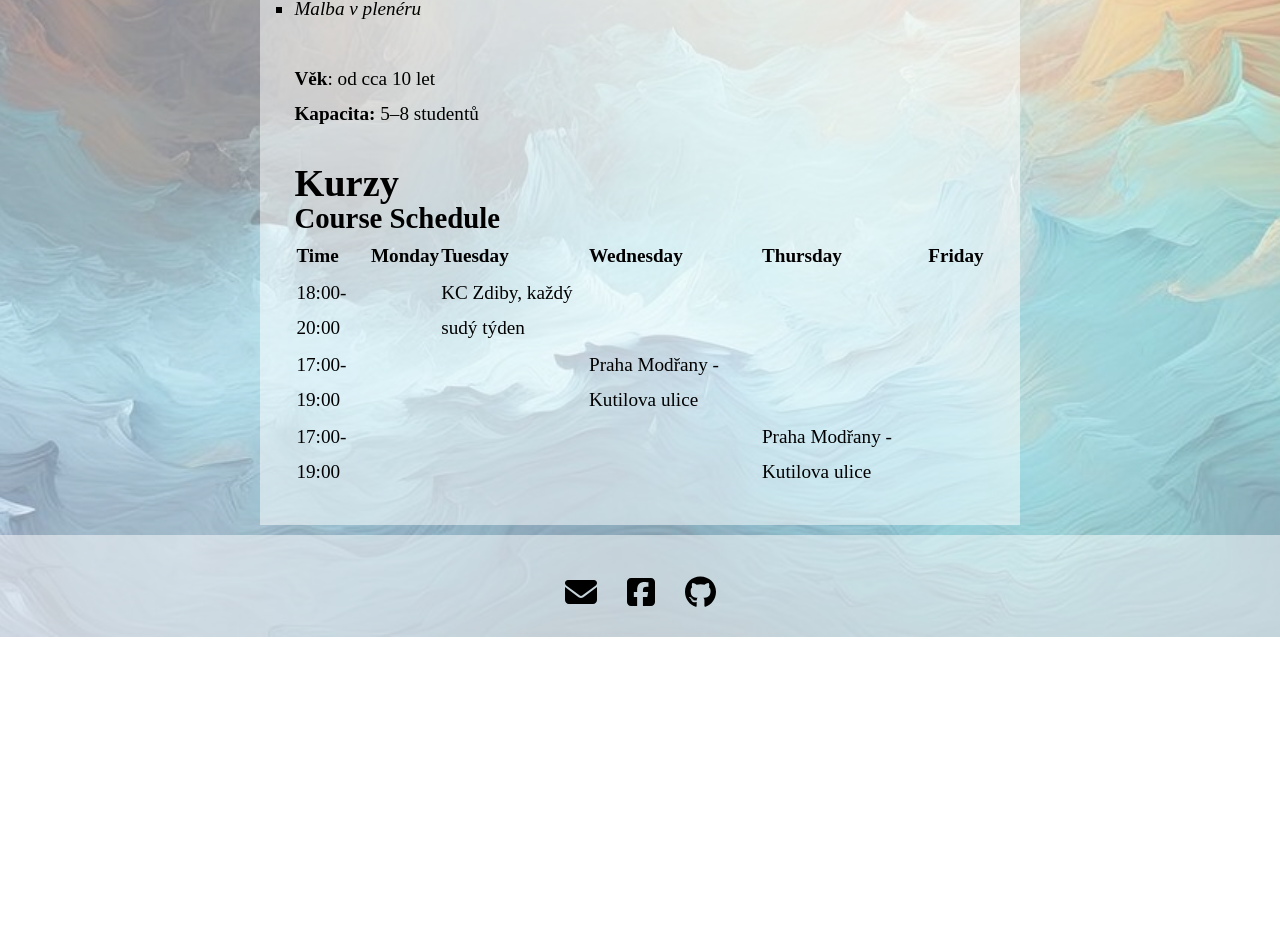
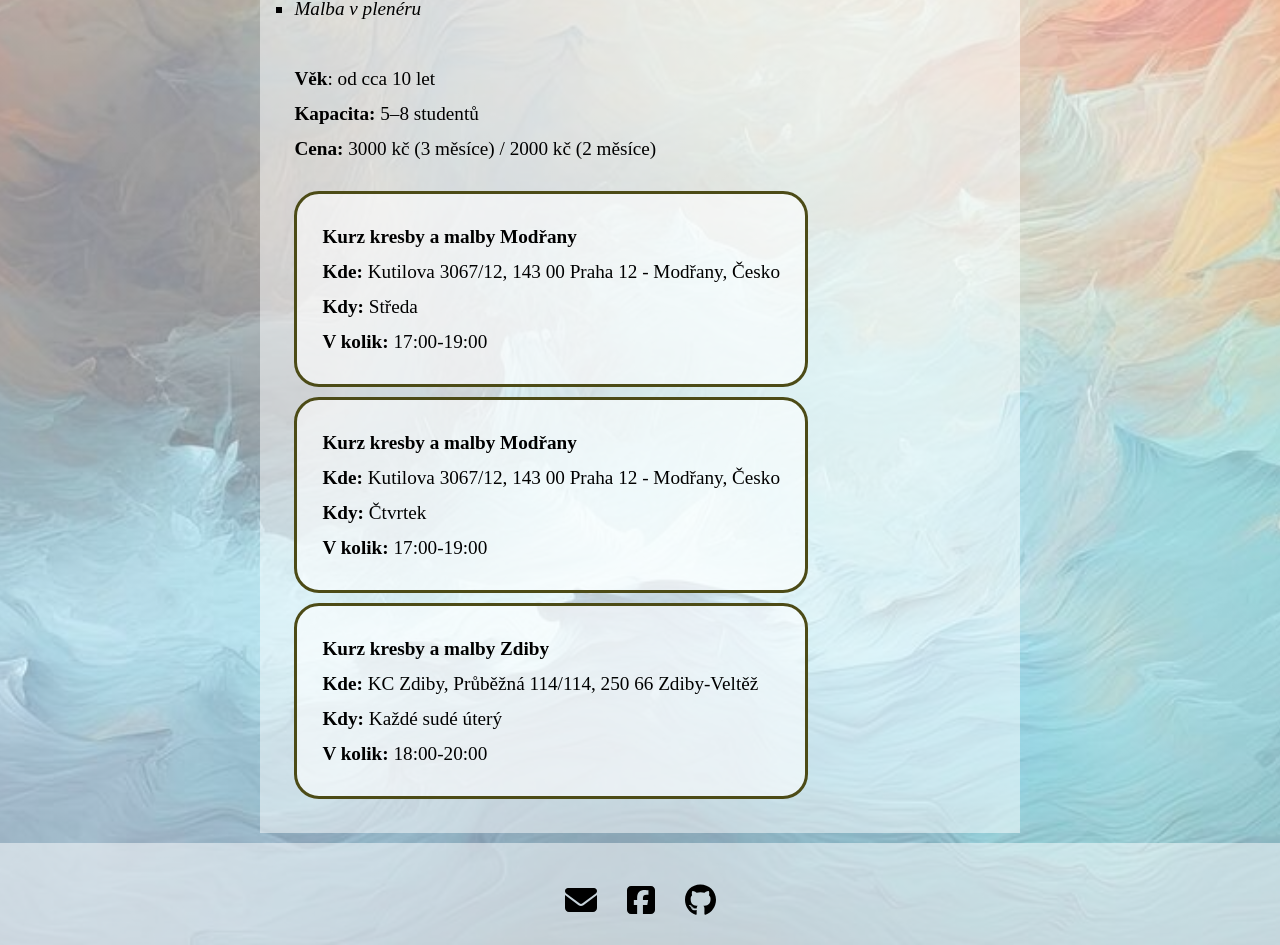
Before and after one commit to pulcovamon/tvorive-kurzy, a React (Vite) app: page /info in a window 1280 px wide. Shown: the part 837-1782 px from the top of the page. Before the commit the page ends 1474 px from the top, so only its background shows below. Built offline with nearby package versions, Linux system fonts and the light colour scheme; the HTML template or start-up script is replaced by a standard one; a web font is replaced by a local one.

Commit message:
update info page

```diff
--- a/package.json
+++ b/package.json
@@ -20,7 +20,9 @@
     "@fortawesome/react-fontawesome": "^0.2.2",
     "@mui/icons-material": "^6.3.0",
     "@mui/material": "^6.3.0",
+    "@tailwindcss/vite": "^4.0.12",
     "@use-gesture/react": "^10.3.1",
+    "devextreme-react": "^24.2.3",
     "emailjs-com": "^3.2.0",
     "font-awesome": "^4.7.0",
     "i": "^0.3.7",
@@ -29,7 +31,8 @@
     "react-dom": "^18.3.1",
     "react-router-dom": "^7.1.1",
     "react-slick": "^0.30.3",
-    "slick-carousel": "^1.8.1"
+    "slick-carousel": "^1.8.1",
+    "tailwindcss": "^4.0.12"
   },
   "devDependencies": {
     "@eslint/js": "^9.17.0",
--- a/src/App.css
+++ b/src/App.css
@@ -1,4 +1,5 @@
 @import url("https://fonts.googleapis.com/css2?family=Fauna+One&family=Cinzel:wght@700&display=swap");
+
 
 * {
   margin: 0;
@@ -282,6 +283,7 @@ body {
 .text-container-courses {
   padding: 2%;
   align-content: center;
+  width: 100%;
 }
 
 .text-inside-container-courses {
@@ -289,6 +291,7 @@ body {
   color: black;
   text-align: center;
   padding: 15%;
+  width: 100%;
 }
 
 .course-title {
@@ -301,6 +304,7 @@ body {
   flex-direction: row;
   flex-wrap: wrap;
   gap: 25px;
+  width: 100%;
 }
 
 .courses-page {
@@ -319,6 +323,7 @@ body {
   padding-right: 0;
   max-width: 90vw;
   align-items: center;
+  width: 100%;
 }
 
 .text-inside-container-info {
@@ -328,6 +333,7 @@ body {
   max-width: min(1000px, 80vw);
   line-height: 35px;
   align-items: center;
+  width: 100%;
 }
 
 .avatar {
@@ -779,3 +785,47 @@ body {
     font-size: 1.5em;
   }
 }
+
+.cards {
+  display: flex;
+  flex-direction: column;
+  gap: 10px;
+  margin-top: 25px;
+  align-items: center;
+  justify-content: center;
+  width: 100%;
+}
+
+.course-card {
+  border-style: solid;
+  border-color: #4c4b16;
+  border-radius: 25px;
+  padding: 25px;
+  width: 100%;
+  background-color: rgba(255, 255, 255, 0.6);
+}
+
+.course-card  a {
+  color: black;
+  text-decoration: none;
+  position: relative;
+}
+
+.course-card  a::before {
+  content: "";
+  position: absolute;
+  bottom: -2px;
+  left: 0;
+  width: 0;
+  height: 2px;
+  background: #4c4b16;
+  transition: width 0.3s ease-in-out;
+}
+
+.course-card  a:hover::before {
+  width: 100%;
+}
+
+.course-card  a:hover {
+  color: #4c4b16;
+}
--- a/src/components/Schedule.tsx
+++ b/src/components/Schedule.tsx
@@ -1,42 +1,48 @@
+import * as React from 'react';
+import { styled } from '@mui/material/styles';
+import Box from '@mui/material/Box';
+import Paper from '@mui/material/Paper';
+import Grid from '@mui/material/Grid2';
+
+const Item = styled(Paper)(({ theme }) => ({
+  backgroundColor: '#fff',
+  ...theme.typography.body2,
+  padding: theme.spacing(1),
+  textAlign: 'center',
+  color: theme.palette.text.secondary,
+  ...theme.applyStyles('dark', {
+    backgroundColor: '#1A2027',
+  }),
+}));
 
 interface Course {
-    time: string;
-    place: string;
-    days: string[];
-    price: number[];
-  }
+  time: number[];
+  place: string;
+  days: string[];
+  price: number[];
+}
 
+export default function Schedule({ courses }: { courses: Course[]}) {
+  const timeGrid = <Box>
 
-const Schedule = ({ courses }: {courses: Course[]}) => {
-  const daysOfWeek = ["Monday", "Tuesday", "Wednesday", "Thursday", "Friday"];
+  </Box>
 
   return (
-    <div className="schedule-container">
-      <h2>Course Schedule</h2>
-      <table className="schedule-table">
-        <thead>
-          <tr>
-            <th>Time</th>
-            {daysOfWeek.map((day) => (
-              <th key={day}>{day}</th>
-            ))}
-          </tr>
-        </thead>
-        <tbody>
-          {courses.map((course, index) => (
-            <tr key={index}>
-              <td>{course.time}</td>
-              {daysOfWeek.map((day) => (
-                <td key={day}>
-                  {course.days.includes(day) ? course.place : ""}
-                </td>
-              ))}
-            </tr>
-          ))}
-        </tbody>
-      </table>
-    </div>
+    <Box sx={{ flexGrow: 1 }}>
+      <Grid container spacing={2}>
+        <Grid size={8}>
+          <Item>size=8</Item>
+        </Grid>
+        <Grid size={4}>
+          <Item>size=4</Item>
+        </Grid>
+        <Grid size={4}>
+          <Item>size=4</Item>
+        </Grid>
+        <Grid size={8}>
+          <Item>size=8</Item>
+        </Grid>
+      </Grid>
+    </Box>
   );
-};
-
-export default Schedule;
+}
--- a/src/pages/Contacts.tsx
+++ b/src/pages/Contacts.tsx
@@ -51,11 +51,11 @@ const Contacts = ({ isDesktop }: { isDesktop: boolean }) => {
           </p>
           <p>
             <Link
-              to="https://www.google.com/maps/place/Kutilova,+143+00+Praha+12/@50.012754,14.4187667,17z/data=!3m1!4b1!4m6!3m5!1s0x470b914ca83cd5b5:0x51b714f5f6e41a7!8m2!3d50.012754!4d14.4213416!16s%2Fg%2F1tl_kf5z?entry=ttu&g_ep=EgoyMDI0MTIxMS4wIKXMDSoASAFQAw%3D%3D"
+            to="https://en.frame.mapy.cz/s/cucahujopo"
               target="_blank"
             >
               <FontAwesomeIcon className="contact-icon" icon={faLocationDot} />{" "}
-              Kutilova xyz, Praha 12 - Modřany, 143 00
+              Kutilova 3067/12, 143 00 Praha 12 - Modřany, Česko
             </Link>
           </p>
           <p>
@@ -88,8 +88,7 @@ const Contacts = ({ isDesktop }: { isDesktop: boolean }) => {
           width={mapSize}
           height={mapSize}
           style={{ border: 0 }}
-          loading="lazy"
-          src="https://maps.google.com/maps?width=350&amp;height=350&amp;hl=en&amp;q=kutilova&amp;t=&amp;z=15&amp;ie=UTF8&amp;iwloc=B&amp;output=embed"
+          src="https://en.frame.mapy.cz/s/cucahujopo"
         ></iframe>
       </div>
       <div className="how-to-get-here">
--- a/src/pages/Info.tsx
+++ b/src/pages/Info.tsx
@@ -1,8 +1,38 @@
-import { faPalette } from "@fortawesome/free-solid-svg-icons";
+import { faLocationDot, faPalette } from "@fortawesome/free-solid-svg-icons";
 import { FontAwesomeIcon } from "@fortawesome/react-fontawesome";
-import Schedule from "../components/Schedule";
+import { Link } from "react-router-dom";
 
-const Info = () => {
+function Info() {
+  const courses = [
+    {
+      name: "Kurz kresby a malby Modřany",
+      day: "Středa",
+      time: "17:00-19:00",
+      place: (
+        <Link to="https://en.frame.mapy.cz/s/cucahujopo" target="_blank">
+          Kutilova 3067/12, 143 00 Praha 12 - Modřany, Česko
+        </Link>
+      ),    },
+    {
+      name: "Kurz kresby a malby Modřany",
+      day: "Čtvrtek",
+      time: "17:00-19:00",
+      place: (
+        <Link to="https://en.frame.mapy.cz/s/cucahujopo" target="_blank">
+          Kutilova 3067/12, 143 00 Praha 12 - Modřany, Česko
+        </Link>
+      ),
+    },
+    {
+      name: "Kurz kresby a malby Zdiby",
+      day: "Každé sudé úterý",
+      time: "18:00-20:00",
+      place: (
+        <Link to="https://en.mapy.cz/s/jocekunute" target="_blank">
+          KC Zdiby, Průběžná 114/114, 250 66 Zdiby-Veltěž
+        </Link>
+      ),    },
+  ];
   return (
     <div className="info-page">
       <div className="text-container-courses">
@@ -30,10 +60,11 @@ const Info = () => {
           <br />
           <br />
           Kurz je určen starším dětem i dospělým a je jedno, jestli s kreslením
-          začínáte nebo si chcete oprášit starší dovednosti. Kurz je vhodný třeba jako{" "}
-          <b>příprava na talentové zkoušky</b>, ale na své si přijdete, i když
-          chcete jen v klidu relaxovat po práci, na chvíli opustit starosti
-          všedních dní a jen se ponořit do hlubin své tvořivosti.
+          začínáte nebo si chcete oprášit starší dovednosti. Kurz je vhodný
+          třeba jako <b>příprava na talentové zkoušky</b>, ale na své si
+          přijdete, i když chcete jen v klidu relaxovat po práci, na chvíli
+          opustit starosti všedních dní a jen se ponořit do hlubin své
+          tvořivosti.
           <br />
           <br />
           Co se na kurzu naucite?
@@ -45,39 +76,32 @@ const Info = () => {
             <li>Různé techniky kresby a malby</li>
             <li>Malba v plenéru</li>
           </ul>
-            <br/>
+          <br />
           <div className="courses-description">
             <div>
-              <b>Věk</b>: od cca 10 let<br/>
+              <b>Věk</b>: od cca 10 let
+              <br />
               <b>Kapacita:</b> 5–8 studentů <br />
+              <b>Cena:</b> 3000 kč (3 měsíce) / 2000 kč (2 měsíce)
               <br />
-              <h1>Kurzy</h1>
-              <Schedule courses={[
-                {
-                  place: "KC Zdiby, každý sudý týden",
-                  time: "18:00-20:00",
-                  days: ["Tuesday"],
-                  price: [3000, 2000]
-                },
-                {
-                  place: "Praha Modřany - Kutilova ulice",
-                  time: "17:00-19:00",
-                  days: ["Wednesday"],
-                  price: [3000, 2000]
-                },
-                {
-                  place: "Praha Modřany - Kutilova ulice",
-                  time: "17:00-19:00",
-                  days: ["Thursday"],
-                  price: [3000, 2000]
-                }
-              ]} />
+              <div className="cards">
+                {courses.map((course) => {
+                  return (
+                    <div className="course-card">
+                      <h4>{course.name}</h4>
+                      <b>Kde:</b> {course.place} <br />
+                      <b>Kdy:</b> {course.day} <br />
+                      <b>V kolik:</b> {course.time}
+                    </div>
+                  );
+                })}
+              </div>
             </div>
           </div>
         </div>
       </div>
     </div>
   );
-};
+}
 
 export default Info;
```
Also changed, not shown: 1 other file (tests, documents, lock files or other folders). Lines whose indentation alone changed are shown as unchanged.
